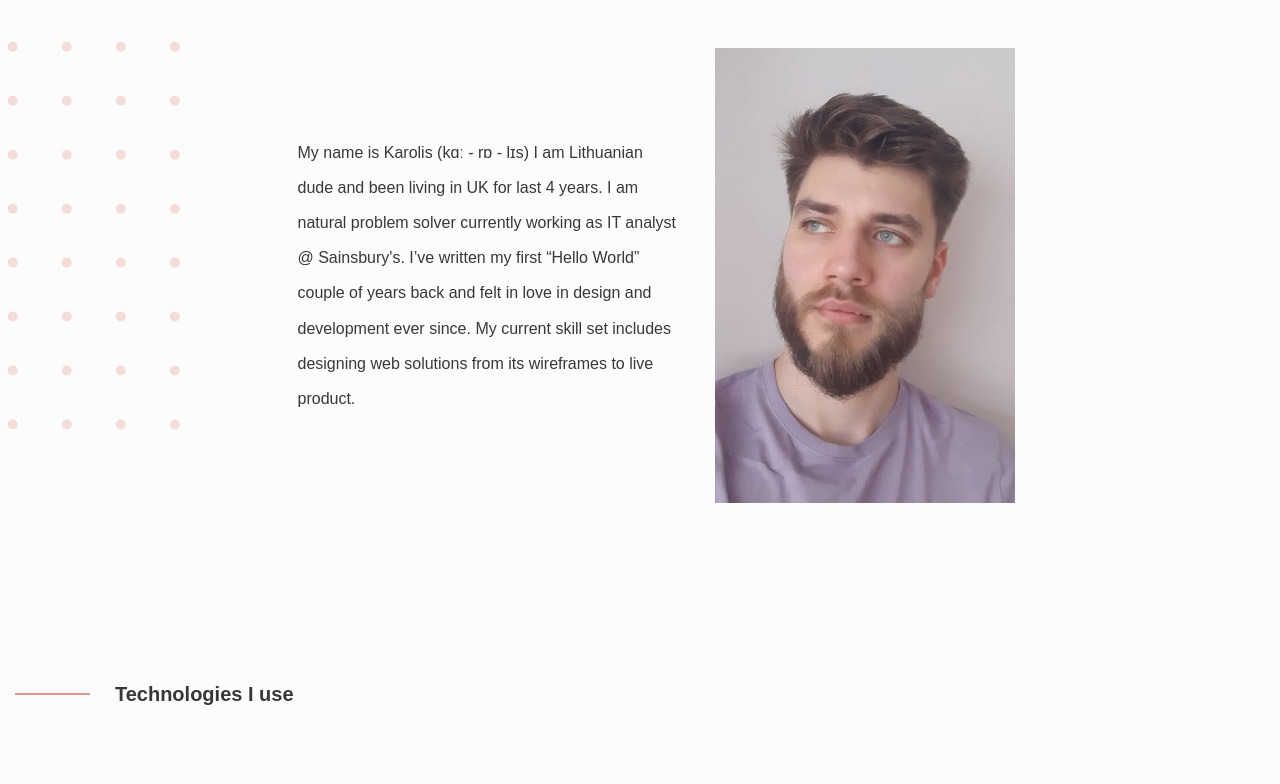
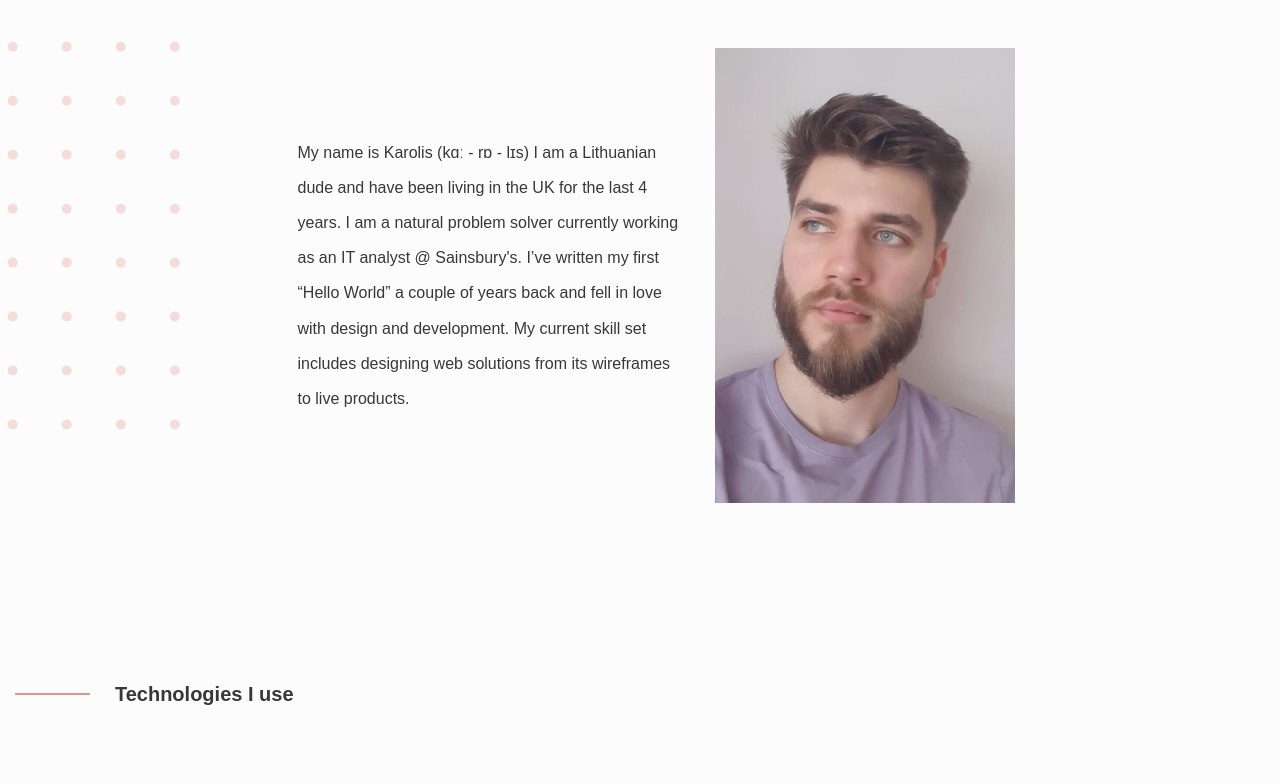
Before and after one commit to KarolisDavli/portfolio, a website: page index.html in a window 1280 px wide. Shown: the part 2440-3224 px from the top of the page. Drawn offline with nearby package versions, Linux system fonts and the light colour scheme; a web font is replaced by a local one.

Commit message:
proof reading

```diff
--- a/index.html
+++ b/index.html
@@ -116,10 +116,10 @@
 
       <div class="info">
         <p>
-          My name is Karolis (kɑː - rɒ - lɪs) I am Lithuanian dude and been living in UK for last 4 years.
-          I am natural problem solver currently working as IT analyst @ Sainsbury's.
-          I’ve written my first “Hello World” couple of years back and felt in love in design and development ever since.
-          My current skill set includes designing web solutions from its wireframes to live product.
+          My name is Karolis (kɑː - rɒ - lɪs) I am a Lithuanian dude and have been living in the UK for the last 4 years.
+          I am a natural problem solver currently working as an IT analyst @ Sainsbury's. I’ve written my first
+          “Hello World” a couple of years back and fell in love with design and development. My current skill set includes
+          designing web solutions from its wireframes to live products.
         </p>
 
         <img style="max-height: auto;max-width: 300px;" src="dist/images/me.jpg" alt="Image of me" />
```
Also changed, not shown: aloe.html (+3 -3 lines), etch.html (+1 -1 lines), fuel.html (+2 -2 lines).
